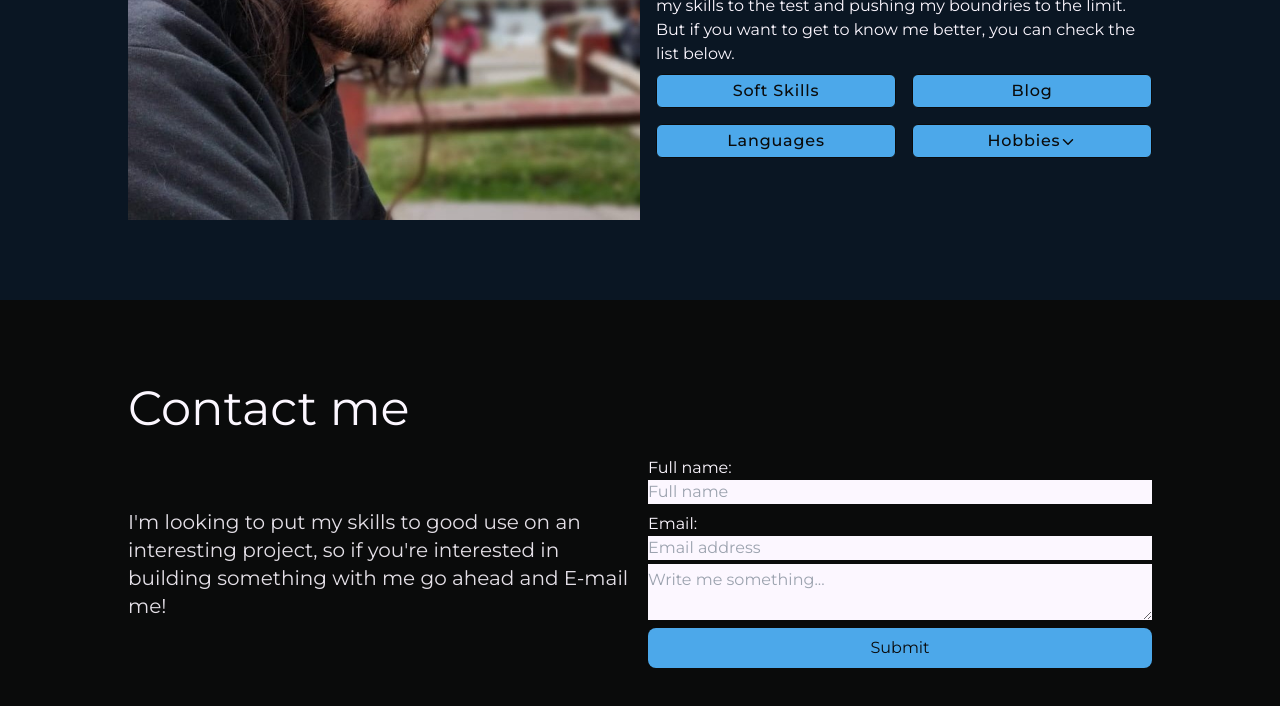
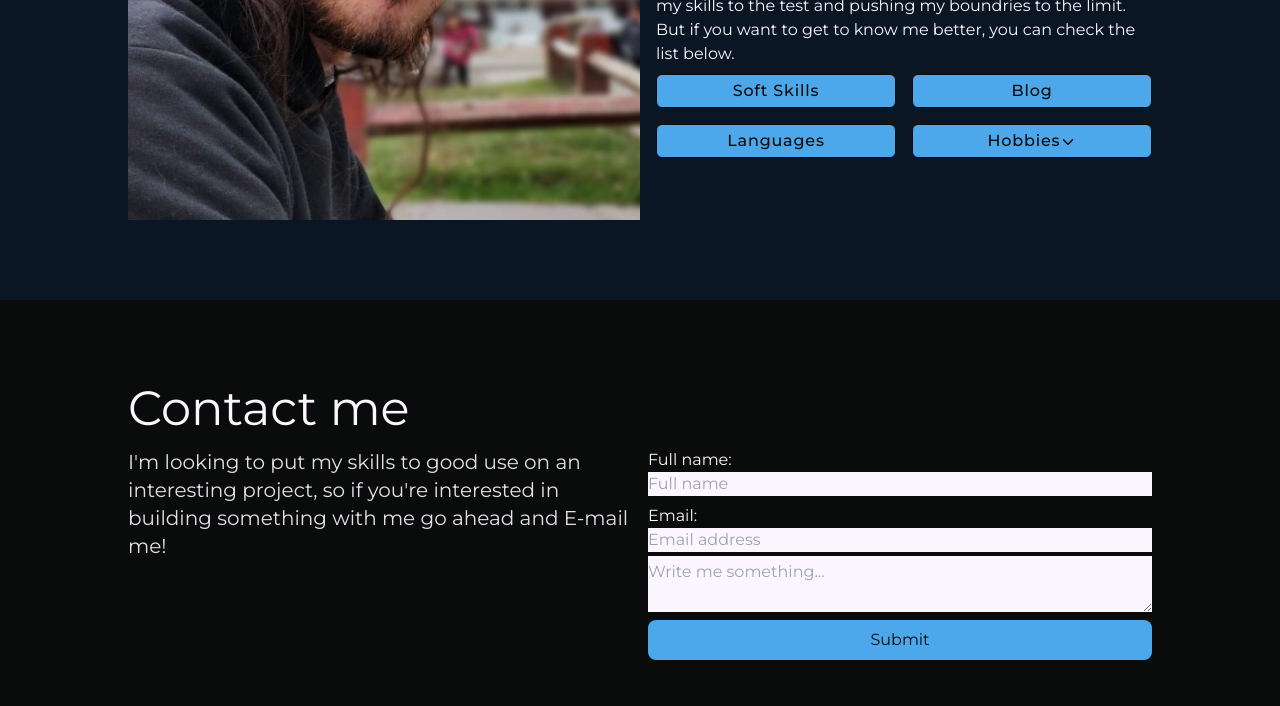
Before and after one commit to tomasesquivelgc/Portfolio, a React (Vite) app: page / in a window 1280 px wide. Shown: the part 5132-5838 px from the top of the page. Built offline with nearby package versions, Linux system fonts and the light colour scheme; a web font is replaced by a local one.

Commit message:
fix/align contact text

```diff
--- a/src/components/Contact/ContactForm.jsx
+++ b/src/components/Contact/ContactForm.jsx
@@ -2,8 +2,8 @@ import { motion } from 'framer-motion';
 
 function ContactForm() {
   return (
-    <form action="https://formspree.io/f/xwkjrkqw" method="post" className="flex flex-col w-full md:w-1/2 py-4">
-      <label htmlFor="full-name" className="py-1">
+    <form action="https://formspree.io/f/xwkjrkqw" method="post" className="flex flex-col w-full md:w-1/2">
+      <label htmlFor="full-name" className="pb-1">
         Full name:
         <input className="w-full bg-magnolia text-night" id="full-name" type="text" name="name" placeholder="Full name" maxLength="30" required />
       </label>
--- a/src/sections/ContactSection.jsx
+++ b/src/sections/ContactSection.jsx
@@ -6,8 +6,8 @@ function ContactSection() {
       <div className="text-left w-full">
         <h2 className="text-5xl py-1">Contact me</h2>
       </div>
-      <div className="flex flex-col md:flex-row gap-4 items-center">
-        <p className="py-3 opacity-90 w-full text-center md:w-1/2 md:text-left text-xl">I&apos;m looking to put my skills to good use on an interesting project, so if you&apos;re interested in building something with me go ahead and E-mail me!</p>
+      <div className="py-3 flex flex-col md:flex-row gap-4 items-start">
+        <p className=" opacity-90 w-full text-center md:w-1/2 md:text-left text-xl">I&apos;m looking to put my skills to good use on an interesting project, so if you&apos;re interested in building something with me go ahead and E-mail me!</p>
         <ContactForm />
       </div>
     </section>
```
